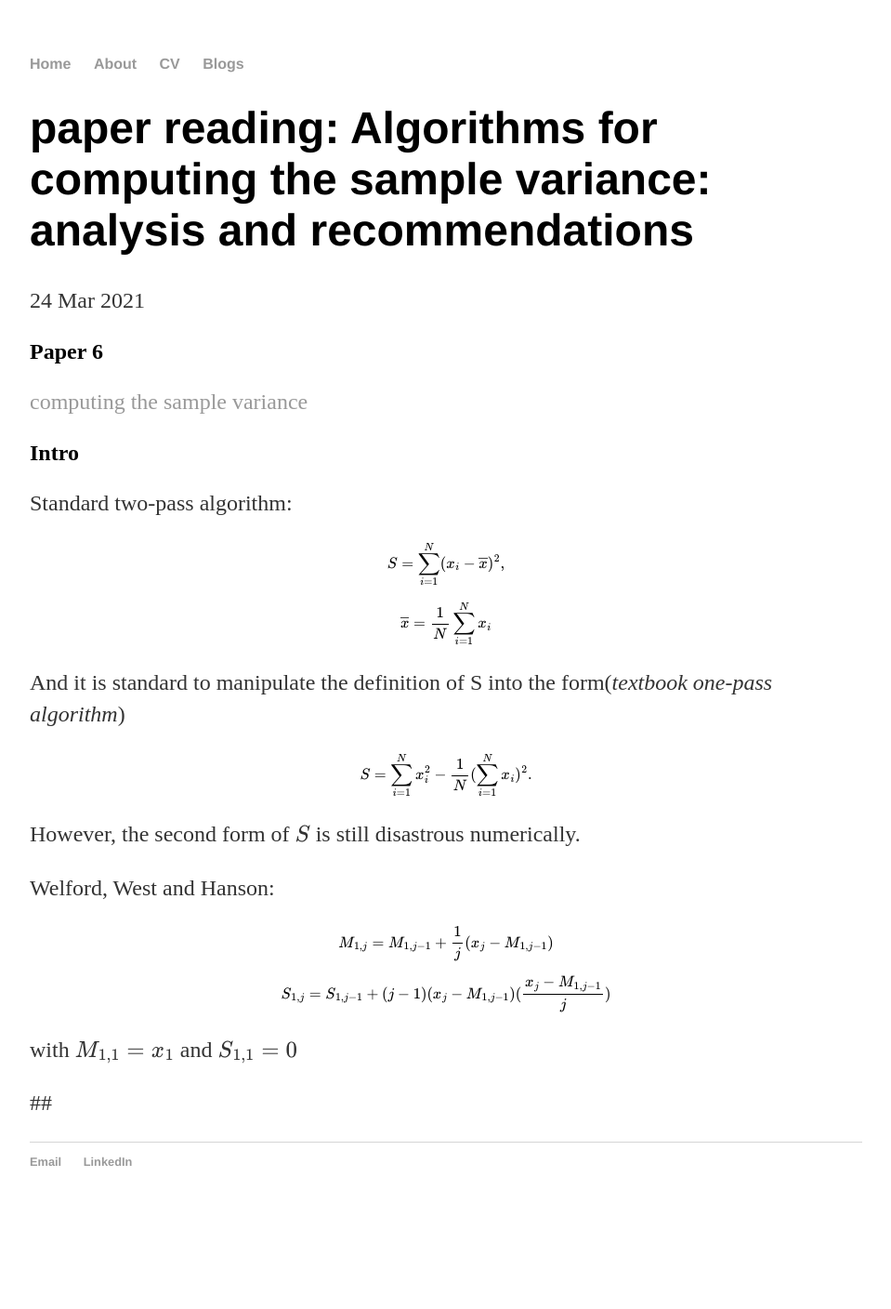
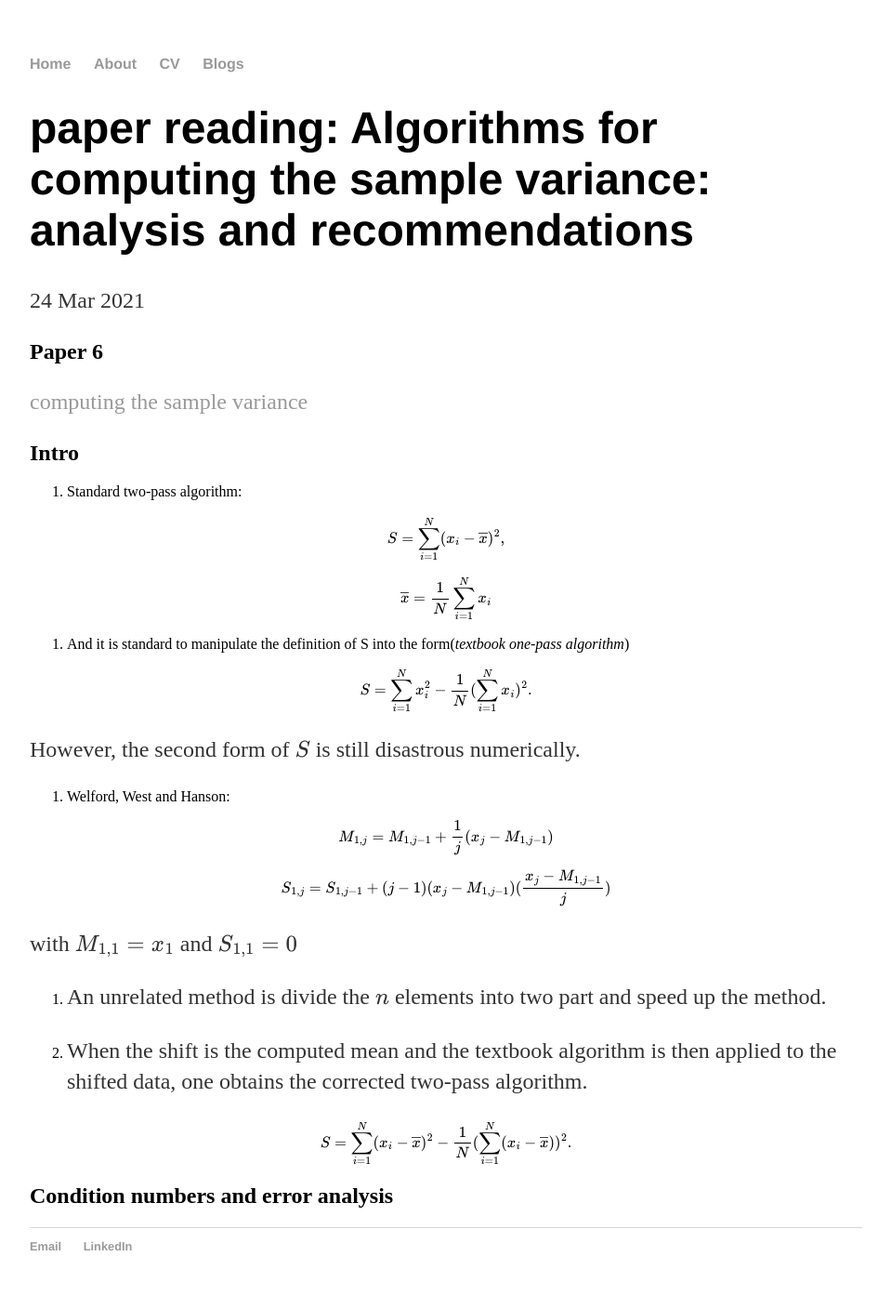
Before and after one commit to radarFudan/radarFudan.github.io, a Jekyll site: the page built from _posts/2021-03-24-paper-reading-Algorithms-for-computing-the-sample-variance.md, in a window 1280 px wide. Shown: the whole page at 93% size, without its empty margins (160-1119 px from the left). Built offline with Jekyll 4.4.1, drawn with Linux system fonts in a browser that asks for light colours; formulas are drawn with MathJax 3; before the commit the page ends 1317 px from its top, so only the background shows below that.

Commit message:
Update 2021-03-24-paper-reading-Algorithms-for-computing-the-sample-variance.md

```diff
--- a/_posts/2021-03-24-paper-reading-Algorithms-for-computing-the-sample-variance.md
+++ b/_posts/2021-03-24-paper-reading-Algorithms-for-computing-the-sample-variance.md
@@ -9,19 +9,19 @@ date: 2021-03-24
 
 ## Intro
 
-Standard two-pass algorithm:
+1. Standard two-pass algorithm:
 
 $$S = \sum_{i=1}^N (x_i - \overline{x})^2,$$
 
 $$\overline{x} = \frac{1}{N} \sum_{i=1}^N x_i$$
 
-And it is standard to manipulate the definition of S into the form(*textbook one-pass algorithm*)
+2. And it is standard to manipulate the definition of S into the form(*textbook one-pass algorithm*)
 
 $$S = \sum_{i=1}^N x_i^2 - \frac{1}{N} (\sum_{i=1}^N x_i)^2.$$
 
 However, the second form of $S$ is still disastrous numerically.
 
-Welford, West and Hanson:
+3. Welford, West and Hanson:
 
 $$M_{1, j} = M_{1, j-1} + \frac{1}{j} (x_j - M_{1, j-1})$$
 
@@ -29,4 +29,10 @@ $$S_{1, j} = S_{1, j-1} + (j-1) (x_j - M_{1, j-1})(\frac{x_j - M_{1, j-1}}{j})$$
 
 with $M_{1,1} = x_1$ and $S_{1,1} = 0$
 
-##
+4. An unrelated method is divide the $n$ elements into two part and speed up the method.
+
+5. When the shift is the computed mean and the textbook algorithm is then applied to the shifted data, one obtains the corrected two-pass algorithm.
+
+$$S = \sum_{i=1}^N (x_i - \overline{x})^2 - \frac{1}{N} (\sum_{i=1}^N (x_i - \overline{x}))^2.$$
+
+## Condition numbers and error analysis
```
